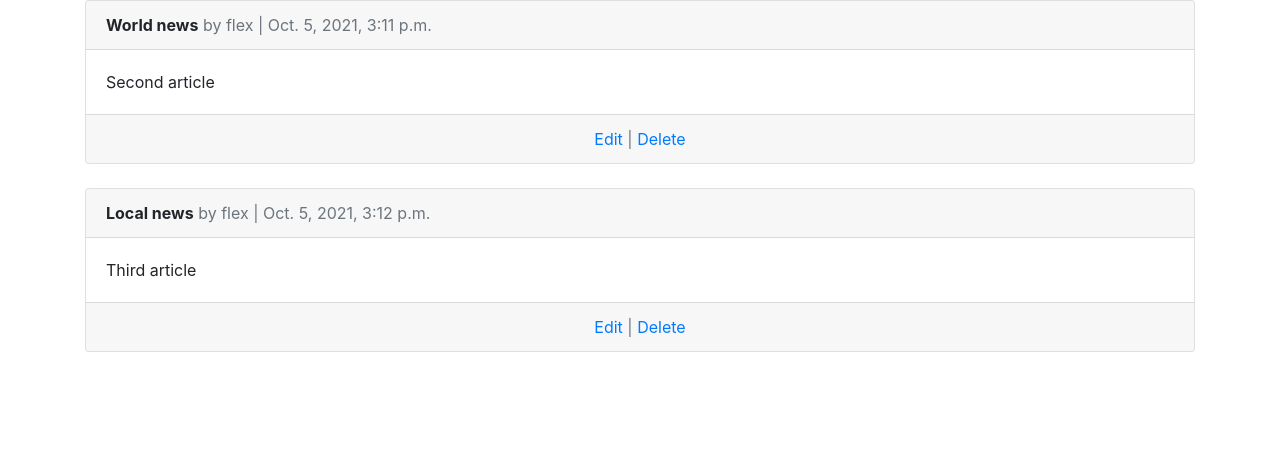
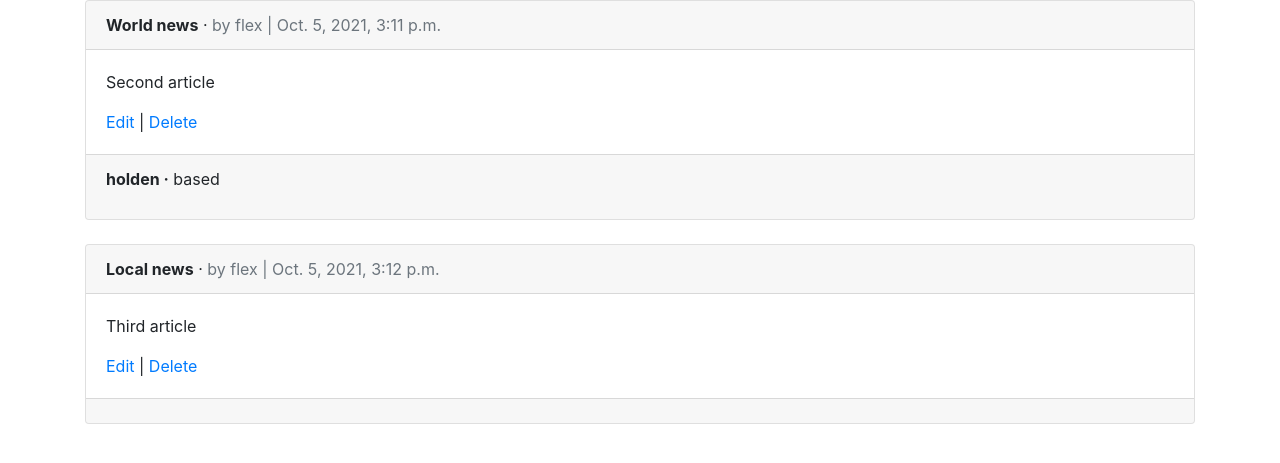
Before and after one commit to Archive-and-junk/news, a Django app: page /articles/ in a window 1280 px wide. Shown: the part 56-519 px from the top of the page. Run offline with Django 3.2, Linux system fonts and the light colour scheme; a user stored in the database is signed in; data comes from the database, SQL or seed files in the repository; both versions use the stored data as it was after the commit; some libraries are stand-ins or nearby versions.

Commit message:
Comments

```diff
--- a/articles/models.py
+++ b/articles/models.py
@@ -15,3 +15,20 @@ class Article(models.Model):
 
     def get_absolute_url(self):
         return reverse('article_detail', args=[str(self.id)])
+
+
+class Comment(models.Model):
+    article = models.ForeignKey(Article,
+                                on_delete=models.CASCADE,
+                                related_name='comments',)
+    comment = models.CharField(max_length=140)
+    author  = models.ForeignKey(
+        get_user_model(),
+        on_delete=models.CASCADE,
+    )
+
+    def __str__(self):
+        return self.comment
+
+    def get_absolute_url(self):
+        return reverse('article_list')
--- a/templates/article_list.html
+++ b/templates/article_list.html
@@ -6,16 +6,21 @@
   {% for article in object_list %}
     <div class="card">
       <div class="card-header">
-                <span class="font-weight-bold">{{ article.title }}</span>
-                <span class="text-muted">by {{ article.author }} |
-                {{ article.date }}</span>
+        <span class="font-weight-bold">{{ article.title }}</span> &middot;
+        <span class="text-muted">by {{ article.author }} | {{ article.date }}</span>
       </div>
       <div class="card-body">
-                {{ article.body }}
-            </div>
-            <div class="card-footer text-center text-muted">
+        <p>{{ article.body }}</p>
         <a href="{% url 'article_edit' article.pk %}">Edit</a> |
         <a href="{% url 'article_delete' article.pk %}">Delete</a>
+      </div>
+      <div class="card-footer">
+        {% for comment in article.comments.all %}
+          <p>
+            <span class="font-weight-bold">{{ comment.author }} &middot;</span>
+            {{ comment }}
+          </p>
+        {% endfor %}
       </div>
     </div>
     <br />
```
Also changed, not shown: articles/admin.py (+14 -2 lines), articles/migrations/0002_comment.py (added), articles/migrations/0003_alter_comment_article.py (added), db.sqlite3. Lines whose indentation alone changed are shown as unchanged.
